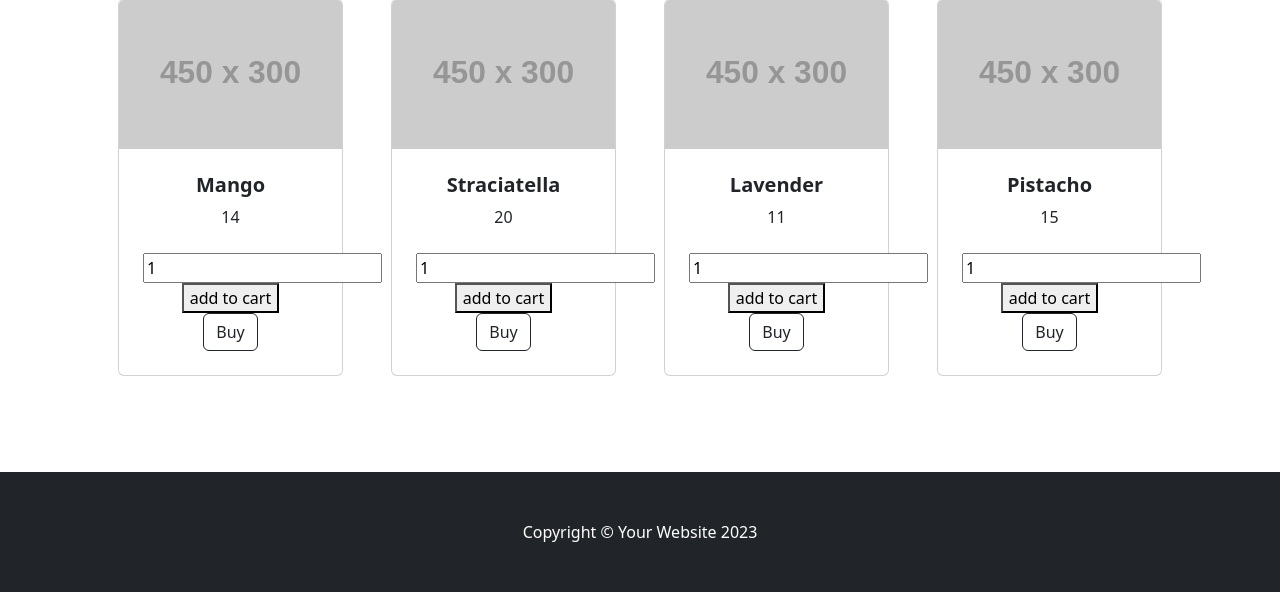
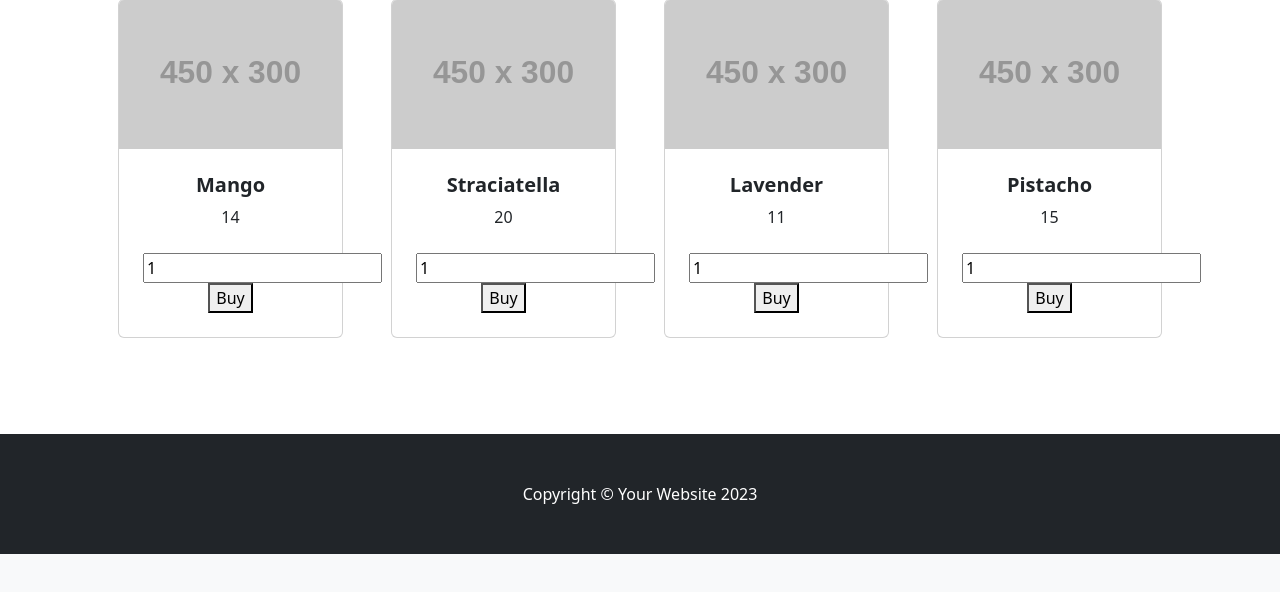
Before and after one commit to VakaruGIT/Django-Class, a Django app: page /shop/ in a window 1280 px wide. Shown: the part 450-1042 px from the top of the page. After the commit the page ends 1004 px from the top, so only its background shows below. Run offline with Django 5.2, Linux system fonts and the light colour scheme; a user stored in the database is signed in; data comes from the database, SQL or seed files in the repository; both versions use the stored data as it was after the commit; grey boxes labelled with a size stand in for pictures from a placeholder-image service; some libraries are stand-ins or nearby versions.

Commit message:
Small changes

```diff
--- a/templates/shop/index.html
+++ b/templates/shop/index.html
@@ -25,10 +25,10 @@
                                             {% csrf_token %}
                                             <input name="item" type="hidden" value="{{ product.id }}">
                                             <input name="qty" type="number" width="3" value="1">
-                                            <button type="submit">add to cart</button>
+                                            <button type="submit">Buy</button>
                                         </form>
                                     {% endif %}
-                                <a class="btn btn-outline-dark mt-auto" href="submit">Buy</a></div>
+                            </div>
                         </div>
                     </div>
                 </div>
```
Also changed, not shown: README.md, db.sqlite3, 1 other file.
